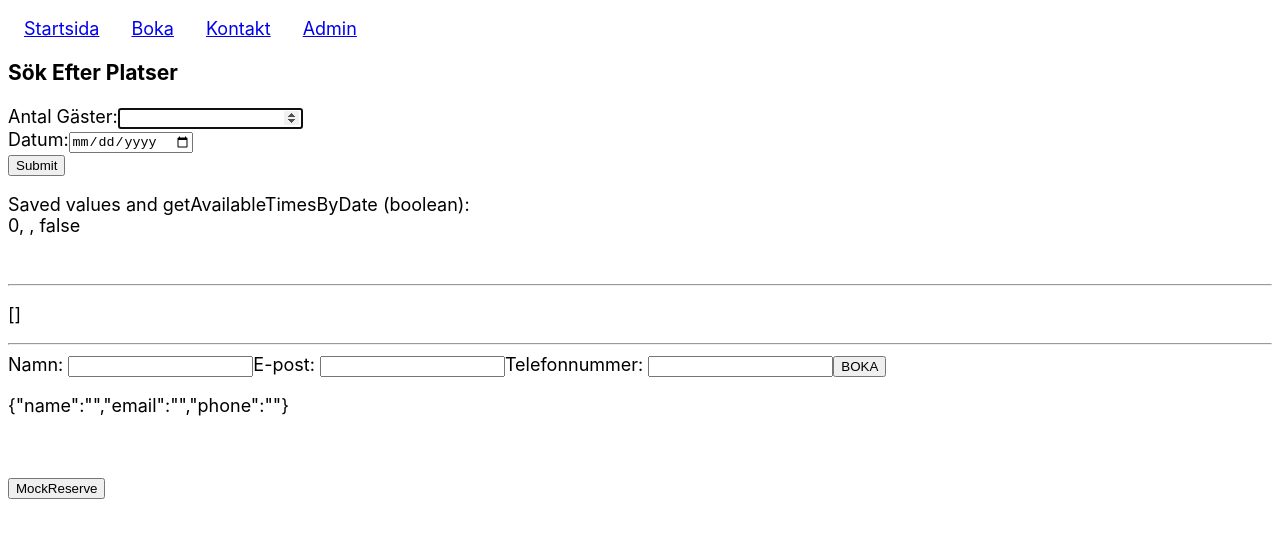
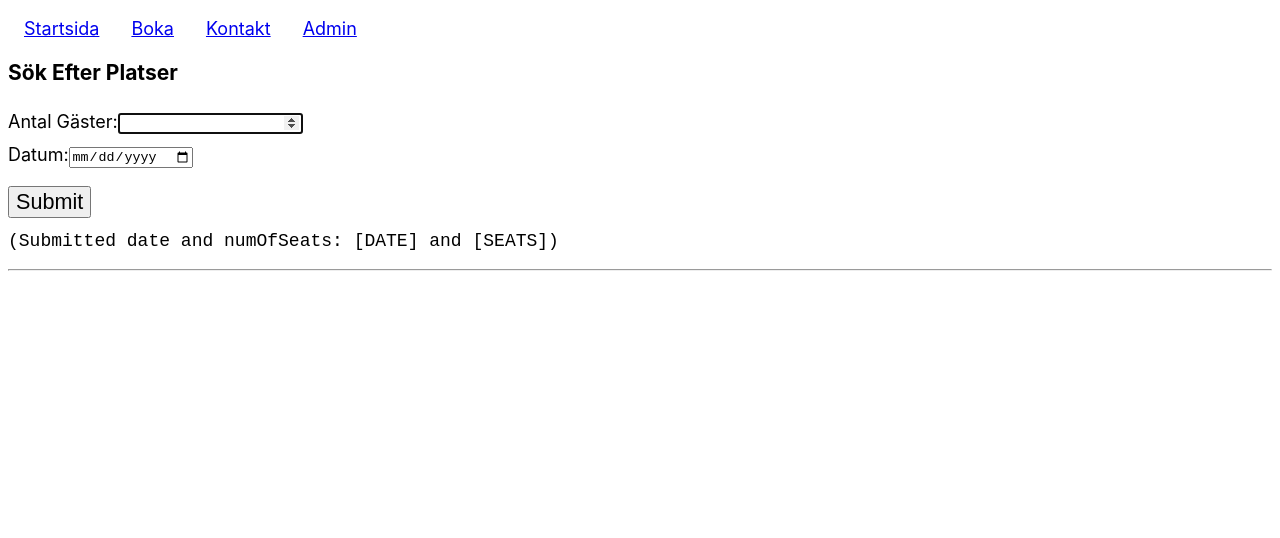
Before and after one commit to ocean-fed/ocean-fed-client, a React (Create React App) app: page /reservation in a window 1280 px wide. Shown: the top 538 px of the page. Built offline with nearby package versions, Linux system fonts and the light colour scheme.

Commit message:
connect the component and built the flow in Reservation comp and its children

```diff
--- a/src/components/reservation/Reservation.tsx
+++ b/src/components/reservation/Reservation.tsx
@@ -4,77 +4,80 @@ import Guest from "../../models/Guest";
 import ReservationInputs from "./reservation-inputs/ReservationInputs";
 import GetAvailableTimes from "./get-available-times/GetAvailableTimes";
 import Search from "./search/Search";
+import PresentAvailableTimes from "./present-available-times/PresentAvailableTimes";
 
 export default function Reservation() {
 
-  const mockNumOfSeats: number = 6; // can disappear when we have ReservationInputs done
   const [numOfSeats, setNumOfSeats] = useState(0);
-
-  const mockDate: string = "1985-02-08";
   const [date, setDate] = useState("");
 
   const [getAvailableTimesByDate, setGetAvailableTimesByDate] = useState(false);
 
-  const defaultAvailableTimes: String[] = [];
+  const defaultAvailableTimes: string[] = [];
   const [availableTimes, setAvailableTimes] = useState(defaultAvailableTimes);
 
-  const mockChosenTime: string = "18.00";
   const [chosenTime, setChosenTime] = useState("");
 
-  const mockGuestData: Guest = { name: "Balthazar", email: "balthazar@gmail.com", phone: "0705849793" };
+
+  const defaultGuestData: Guest = new Guest();
+  const [guestData, setGuestData] = useState(defaultGuestData);
 
   const [reserve, setReserve] = useState(false);
-  const [guestData, setGuestData] = useState({ name: "", email: "", phone: "" });
 
+  const [reservationConfirmed, setReservationConfirmed] = useState(false);
 
   function updateNumOfSeatsAndDate(numOfSeatsFromSearch: number, dateFromSearch: string) {
     setNumOfSeats(numOfSeatsFromSearch);
     setDate(dateFromSearch);
+  }
+
+  function toggleGetAvailableTimesByDate() {
     setGetAvailableTimesByDate(true);
   }
 
-  function updateAvailableTimes(times: String[]) {
+  function updateAvailableTimes(times: string[]) {
     setAvailableTimes(times);
-    console.log("availableTimes:", availableTimes);
   }
 
+  function updateChosenTime(choseTimeFromAvailableTimes: string) {
+    setChosenTime(choseTimeFromAvailableTimes);
+  }
 
-  function whenReservingFromMockReserveButton() {
-    setGuestData(mockGuestData);
-    setDate(mockDate);
-    setChosenTime(mockChosenTime);
-    setNumOfSeats(mockNumOfSeats);
+  function updateGuestData(guestDataFromReservationInputs: Guest) {
+    setGuestData(guestDataFromReservationInputs);
+  }
 
+  function makeAReservation() {
     setReserve(true);
   }
 
+  function confirmReservation() {
+    setReservationConfirmed(true);
+  }
 
+  if (reservationConfirmed) {
+    return (<main>
+      <h3>Du har bokat ett bord!</h3>
+    </main>)
+  }
 
-
-
-  //function receiveGuestDataFromReservationInputs(nameOfGuest: string, emailOfGuest: string, phoneOfGuest: string) {}
+  if (chosenTime.length > 0) {
+    return (
+    <main>
+    <ReservationInputs sendGuestData={updateGuestData} toggleReserve={makeAReservation}></ReservationInputs>
+    <PostGuestAndReservationData reserve={reserve} toggleReserve={() => setReserve(!reserve)} guestData={guestData} chosenTime={chosenTime} date={date} numOfSeats={numOfSeats} confirmReservation={confirmReservation}></PostGuestAndReservationData>
+    </main>
+    )
+  }
 
   return (
-    <>
     <main>
-      <Search updateNumOfSeatsAndDate={updateNumOfSeatsAndDate}></Search>
-      <p>Saved values and getAvailableTimesByDate (boolean): <br />
-      {numOfSeats}, {date}, {JSON.stringify(getAvailableTimesByDate)}</p>
-      <br />
+      <Search updateNumOfSeatsAndDate={updateNumOfSeatsAndDate} toggleGetAvailableTimesByDate={toggleGetAvailableTimesByDate}></Search>
+      <GetAvailableTimes numOfSeats={numOfSeats} date={date} setGetAvailableTimesByDate={() => setGetAvailableTimesByDate(!getAvailableTimesByDate)} getAvailableTimesByDate={getAvailableTimesByDate} updateAvailableTimes={updateAvailableTimes}></GetAvailableTimes>
+      <code>(Submitted date and numOfSeats: {date ? date : "[DATE]"} and {numOfSeats ? numOfSeats : "[SEATS]"})</code>
+      <PresentAvailableTimes availableTimes={availableTimes} updateChosenTime={updateChosenTime}></PresentAvailableTimes>
       <hr/>
-      <GetAvailableTimes numOfSeats={numOfSeats} date={date} setGetAvailableTimesByDate={() => setGetAvailableTimesByDate(!getAvailableTimesByDate)} getAvailableTimesByDate={getAvailableTimesByDate} updateAvailableTimes={updateAvailableTimes}></GetAvailableTimes>
+    </main>
+  )
 
-      <p>{JSON.stringify(availableTimes)}</p>
-      <hr/>
-
-      <ReservationInputs></ReservationInputs>
-    </main>
-    <br/>
-    <br/>
-
-    <button type="button" onClick={() => { whenReservingFromMockReserveButton() }}>MockReserve</button>
-
-    <PostGuestAndReservationData reserve={reserve} setReserveTo={() => setReserve(!reserve)} guestData={guestData} chosenTime={chosenTime} date={date} numOfSeats={numOfSeats}></PostGuestAndReservationData>
-    </>
-  )
 }
--- /dev/null
+++ b/src/components/reservation/present-available-times/PresentAvailableTimes.scss
@@ -0,0 +1,8 @@
+ul {
+  list-style-type: none;
+  padding-left: 1em;
+  button {
+    margin: .25em 0;
+    font-size: larger;
+  }
+}
--- /dev/null
+++ b/src/components/reservation/present-available-times/PresentAvailableTimes.tsx
@@ -0,0 +1,25 @@
+import React from "react";
+import "./PresentAvailableTimes.scss";
+
+export interface IPresentAvailableTimes {
+  availableTimes: string[];
+  updateChosenTime(chosenTime: string): void;
+}
+
+export default function PresentAvailableTimes(props: IPresentAvailableTimes) {
+
+  const availableTimesElements = props.availableTimes.map(availableTime => {
+    return <li key={availableTime}><button type="button" onClick={() => { sendChosenTime(availableTime) }}>{availableTime}</button></li>;
+  });
+
+  function sendChosenTime(chosenTime: string) {
+    props.updateChosenTime(chosenTime);
+    console.log("updated chosenTime: ", chosenTime);
+  }
+
+  return (
+    <>
+      <ul>{availableTimesElements}</ul>
+    </>
+  );
+}
--- a/src/components/reservation/reservation-inputs/ReservationInputs.tsx
+++ b/src/components/reservation/reservation-inputs/ReservationInputs.tsx
@@ -1,64 +1,51 @@
 import React, { useReducer, FormEvent, ChangeEvent } from "react";
+import Guest from "../../../models/Guest";
 
-/* export interface IReservationInputsProps {
-  name: string;
-  email: string;
-  phone: string;
-  postGuestInfo(): void;
-} */
-
-export interface GuestInput {
-  name: string;
-  email: string;
-  phone: string;
+export interface IReservationInputsProps {
+  sendGuestData(guestData: Guest): void;
+  toggleReserve(): void;
 }
 
-export default function ReservationInputs(/* props: IReservationInputsProps */) {
-  let defaultValue: GuestInput = {
-    name: '',
-    email: '',
-    phone: ''
-  };
-  const [formValue, setFormValue] = useReducer(
-    (state: GuestInput, newState: GuestInput) => ({ ...state, ...newState }), defaultValue
-  );
 
-  function postGuestInfo(e: FormEvent) {
-    e.preventDefault();
+export default function ReservationInputs(props: IReservationInputsProps) {
 
-    setFormValue({...defaultValue})
+  let defaultValue: Guest = new Guest();
 
-    console.log(formValue)
-    //console.log(JSON.stringify(formValue))
+  const [guestFormValue, setGuestFormValue] = useReducer((state: Guest, newState: Guest) => {
+      return ({ ...state, ...newState });
+    }, defaultValue);
 
-    //fetch('', JSON.stringify(formValue));
+  function update(e: ChangeEvent<HTMLInputElement>) {
+    let name = e.target.name;
+    let value = e.target.value;
 
+    setGuestFormValue({[name]: value} as any);
   }
 
-  //Only using 3 input elements, therefor <HTMLInputElements> is fine. Use <any> if multiple types of elements are used in form.
-  function update(e: ChangeEvent<HTMLInputElement>) {
-    let name = e.target.name; //finding chosen input "name" in our form.
-    let value = e.target.value; //value of input
+  function handleSubmit(e: FormEvent) {
+    e.preventDefault();
+    props.sendGuestData(guestFormValue);
+    setGuestFormValue(defaultValue);
+    props.toggleReserve();
 
-    setFormValue({ [name]: value } as any);
+    console.log(guestFormValue);
+
   }
 
   return (
     <div>
-      <form onSubmit={postGuestInfo}>
+      <form onSubmit={handleSubmit}>
         <label htmlFor="name">Namn: </label>
-        <input type="text" id="name" value={formValue.name} name="name" onChange={update} />
-
+        <input type="text" id="name" value={guestFormValue.name} name="name" onChange={update} autoFocus/>
+        <br/>
         <label htmlFor="email">E-post: </label>
-        <input type="text" id="email" value={formValue.email} name="email" onChange={update}></input>
-
+        <input type="text" id="email" value={guestFormValue.email} name="email" onChange={update}></input>
+        <br/>
         <label htmlFor="phone">Telefonnummer: </label>
-        <input type="text" id="phone" value={formValue.phone} name="phone" onChange={update}></input>
+        <input type="text" id="phone" value={guestFormValue.phone} name="phone" onChange={update}></input>
+        <br/>
         <button type="submit">BOKA</button>
-
-        <p>
-          {JSON.stringify(formValue)}
-        </p>
+        <br/>
       </form>
     </div>
   );
--- /dev/null
+++ b/src/components/reservation/search/Search.scss
@@ -0,0 +1,6 @@
+input, button {
+  margin: .5em 0;
+}
+button {
+  font-size: larger;
+}
--- a/src/components/reservation/search/Search.tsx
+++ b/src/components/reservation/search/Search.tsx
@@ -1,7 +1,9 @@
 import React, { useState, FormEvent, ChangeEvent } from "react";
+import "./Search.scss";
 
 export interface ISearchProps {
   updateNumOfSeatsAndDate(numOfSeats: number, date: string): void;
+  toggleGetAvailableTimesByDate(): void;
 }
 
 export default function Search(props: ISearchProps) {
@@ -21,6 +23,7 @@ export default function Search(props: ISearchProps) {
     event.preventDefault();
     let numOfSeatsAsANumber = Number(numOfSeats);
     props.updateNumOfSeatsAndDate(numOfSeatsAsANumber, date);
+    props.toggleGetAvailableTimesByDate();
     console.log(`
       Sent from Search the following:
       numOfSeats: ${numOfSeats}
```
Also changed, not shown: src/components/reservation/get-available-times/GetAvailableTimes.tsx (+45 -12 lines), src/components/reservation/post-guest-and-reservation-data/PostGuestAndReservationData.tsx (+5 -3 lines).
